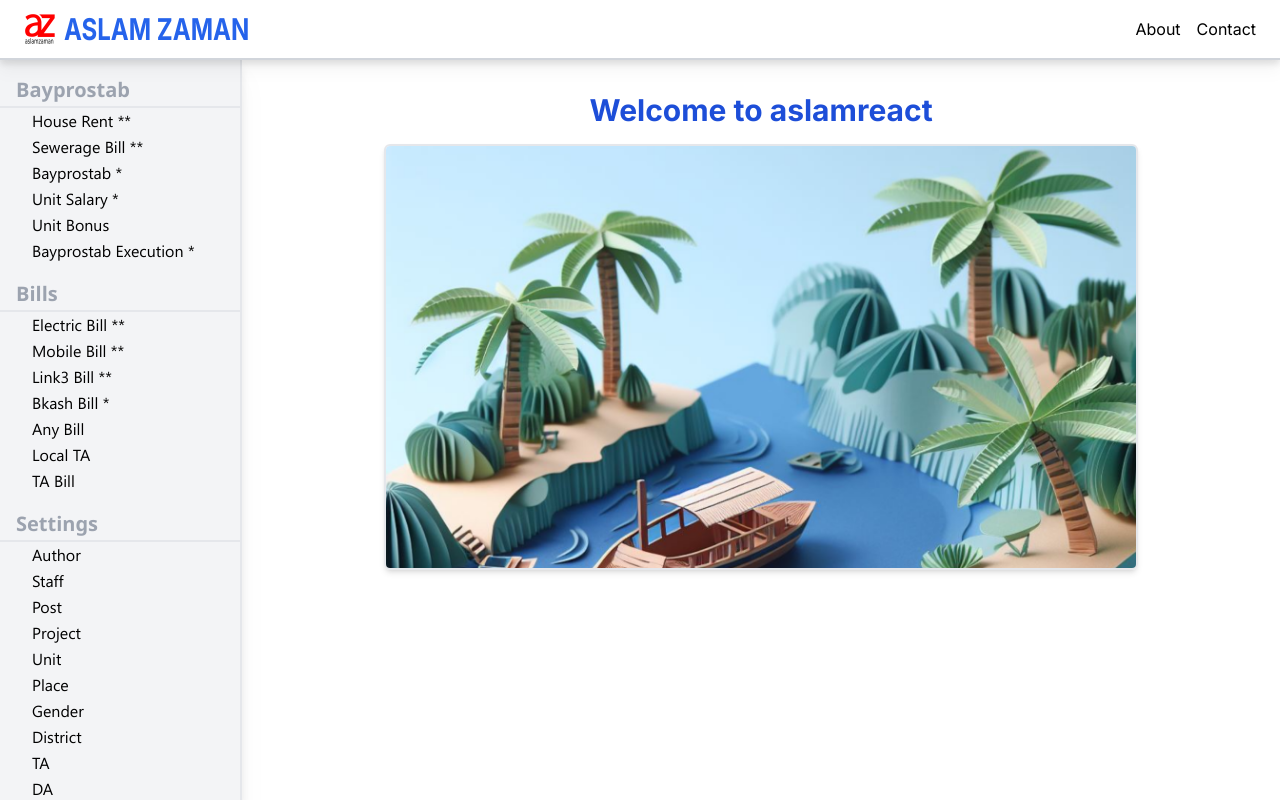
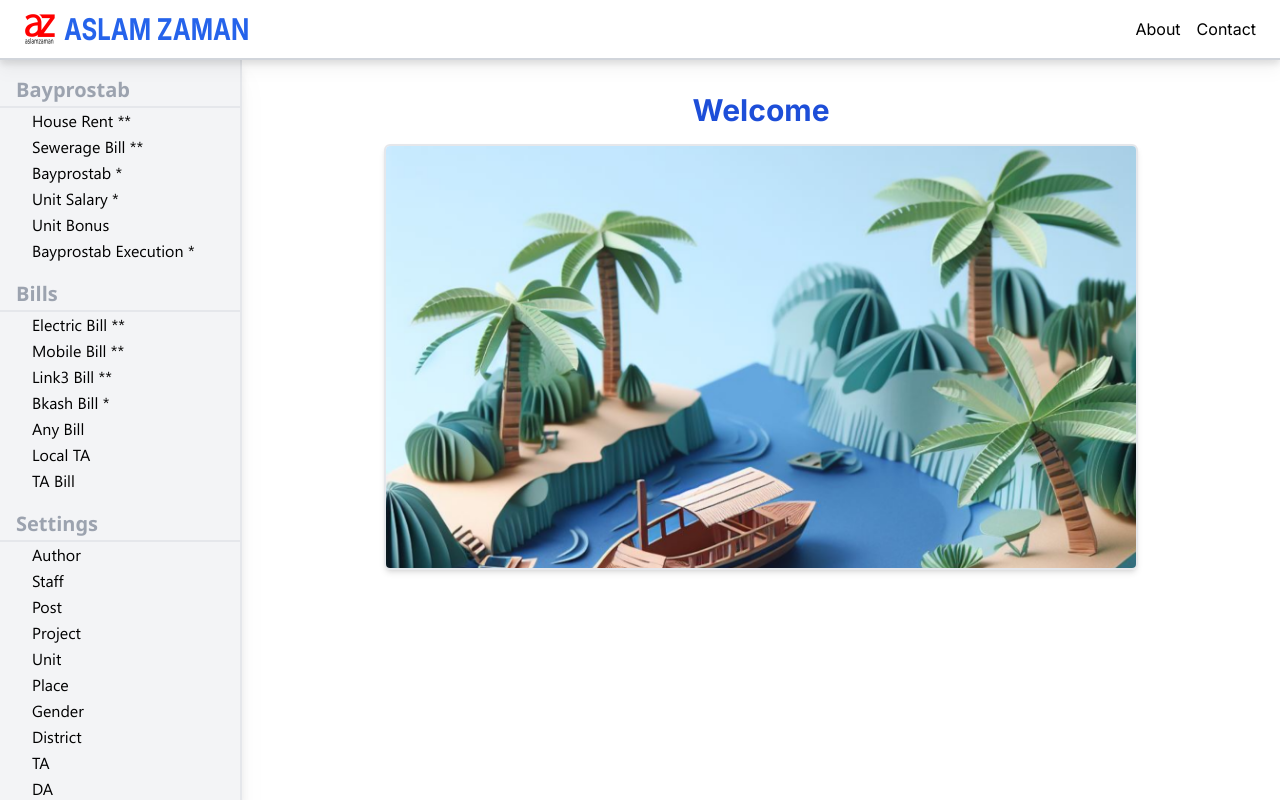
Before and after one commit to aslamzaman/aslamreact, a Next.js app: page /dashboard in a window 1280 px wide. Built offline with nearby package versions, Linux system fonts and the light colour scheme.

Commit message:
Welcome added

```diff
--- a/app/dashboard/page.js
+++ b/app/dashboard/page.js
@@ -8,7 +8,7 @@ const DashboardPage = () => {
 
     return (
         <>
-            <h1 className="w-full py-4 text-xl lg:text-3xl font-bold text-center text-blue-700">Welcome to aslamreact</h1>
+            <h1 className="w-full py-4 text-xl lg:text-3xl font-bold text-center text-blue-700">Welcome</h1>
             <div className="w-full lg:w-3/4 mx-auto border-2 shadow-md rounded-md overflow-auto">
                 <Image src={dashboard} alt="dashboard" width={399.1} height={261.8} priority={true} className="w-full h-auto mx-auto" />
             </div>
```
